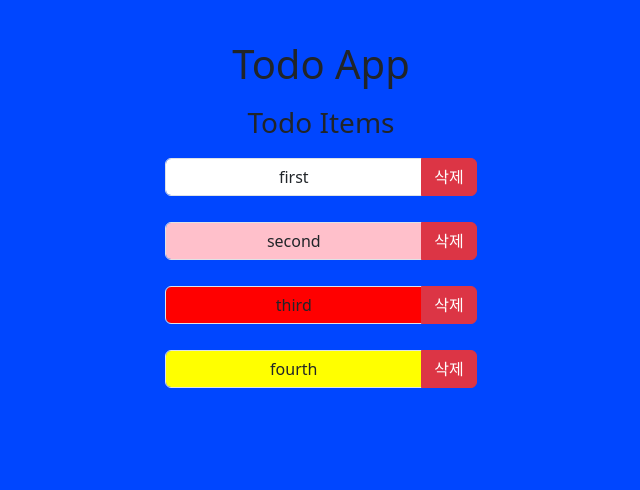
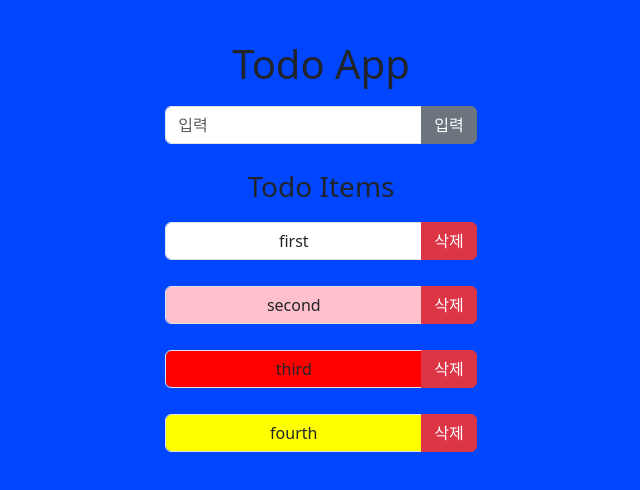
Before and after one commit to youhyeoneee/my-app-ts, a React (Create React App) app: page / in a window 1280 px wide. Shown: the top 490 px of the page, without its empty margins (319-959 px from the left). Built offline with nearby package versions, Linux system fonts and the light colour scheme.

Commit message:
feat: todo item 추가

```diff
--- a/src/components/TodoItem.tsx
+++ b/src/components/TodoItem.tsx
@@ -1,4 +1,4 @@
-import React from "react";
+import React, { useEffect, useRef, useState } from "react";
 import { ITodoItem } from "./TodoList";
 import InputGroup from "react-bootstrap/InputGroup";
 import Button from "react-bootstrap/Button";
@@ -7,12 +7,20 @@ import Form from "react-bootstrap/Form";
 type Prop = {
     todoItem: ITodoItem;
 };
+
 export default function TodoItem({ todoItem }: Prop) {
+    const [todo, setTodo] = useState<ITodoItem>();
+    const { id, text, color }: ITodoItem = todoItem;
+
+    useEffect(() => {
+        setTodo(todoItem);
+    }, []);
+
     return (
         <div className="todoItemContainer">
             <InputGroup className="mb-3">
                 <Form.Control
-                    value={todoItem.text}
+                    value={text}
                     style={{ backgroundColor: todoItem.color }}
                 ></Form.Control>
                 <Button variant="danger" id="button-addon2">
--- a/src/components/TodoList.tsx
+++ b/src/components/TodoList.tsx
@@ -5,17 +5,16 @@ import InputGroup from "react-bootstrap/InputGroup";
 import Button from "react-bootstrap/Button";
 import Form from "react-bootstrap/Form";
 
-interface IInput {
+type IInput = {
     text: string;
-    color: string;
-}
+    color?: string;
+};
 
 export interface ITodoItem extends IInput {
     id: number;
 }
 
 export default function TodoList() {
-    const [inputs, setInputs] = useState<IInput>();
     const [colorList, setColorList] = useState<string[]>([
         "white",
         "yellow",
@@ -23,8 +22,14 @@ export default function TodoList() {
         "pink",
     ]);
 
-    const inputRef = useRef() as React.MutableRefObject<HTMLDivElement>;
-    const nextId = useRef(1) as React.MutableRefObject<number>;
+    const [inputs, setInputs] = useState<IInput>({
+        text: "",
+        color: colorList[0],
+    });
+
+    const { text, color } = inputs;
+    const inputRef = useRef<HTMLInputElement>(null);
+    const nextId = useRef<number>(5);
 
     const [todoList, setTodoList] = useState<ITodoItem[]>([
         { id: 1, text: "first", color: "white" },
@@ -33,10 +38,55 @@ export default function TodoList() {
         { id: 4, text: "fourth", color: "yellow" },
     ]); // TO DO LIST
 
+    const focusInput = () => {
+        inputRef.current?.focus();
+    };
+
+    const addTodo = useCallback(() => {
+        const newTodo: ITodoItem = {
+            id: nextId.current,
+            text: text,
+            color: color,
+        };
+        setTodoList((prev: ITodoItem[]) => prev.concat(newTodo));
+        focusInput(); // 입력란으로 초점
+        setInputs({
+            text: "",
+            color: color,
+        });
+        nextId.current += 1;
+    }, [inputs]);
+
+    const onChange = (e: { target: { value: string } }) => {
+        console.log(`test : ${inputs.text}, ${inputs.color} `);
+        setInputs({
+            color: color,
+            text: e.target.value,
+        });
+    };
+
     return (
         <div className="todoListContainer">
             <h1>Todo App</h1>
-
+            <div>
+                <InputGroup className="mb-3">
+                    <Form.Control
+                        ref={inputRef}
+                        style={{ backgroundColor: inputs.color }}
+                        type="text"
+                        placeholder="입력"
+                        value={inputs.text}
+                        onChange={onChange}
+                    />
+                    <Button
+                        variant="secondary"
+                        id="button-addon2"
+                        onClick={addTodo}
+                    >
+                        입력
+                    </Button>
+                </InputGroup>
+            </div>
             <h3> Todo Items</h3>
             <div className="todoItemsContainer">
                 {todoList.map((elem) => (
@@ -46,3 +96,6 @@ export default function TodoList() {
         </div>
     );
 }
+function focusInput() {
+    throw new Error("Function not implemented.");
+}
```
